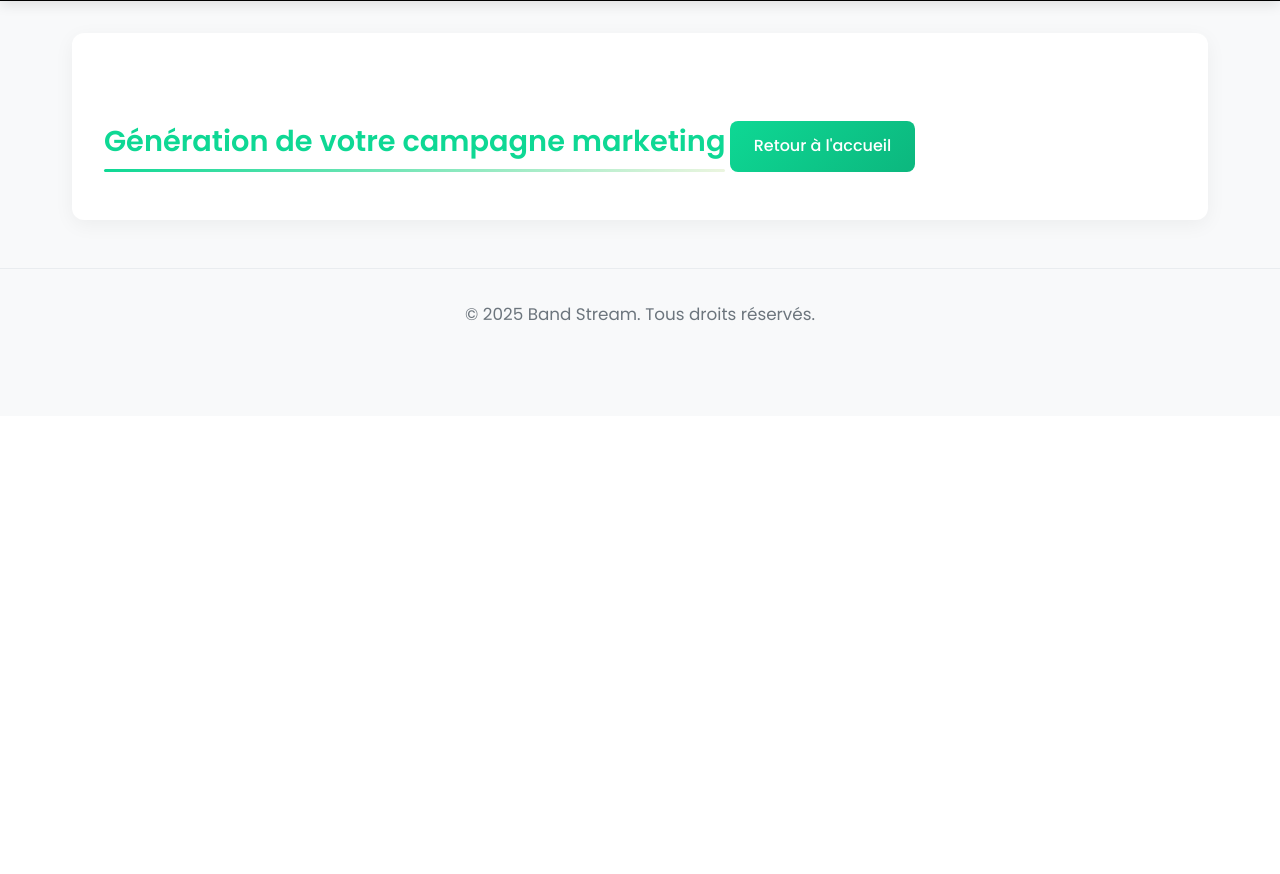
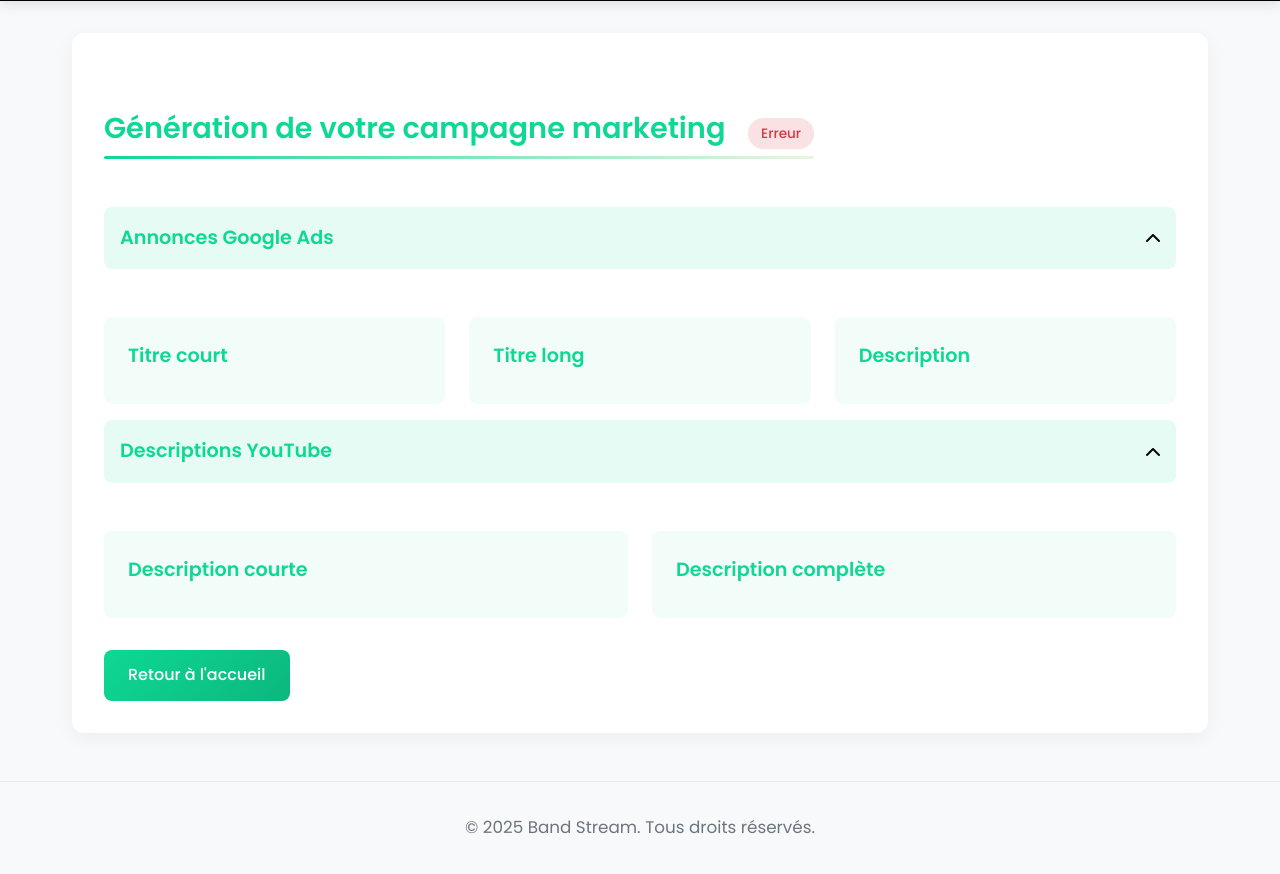
Before and after one commit to DenisAIagent/Bandstream-AiAgent, a Flask app: template campaign_supervisor/templates/results.html in a window 1280 px wide. Shown: the part 384-1258 px from the top of the page. Before the commit the page ends 705 px from the top, so only its background shows below. Run offline with Flask 2, Linux system fonts and the light colour scheme; the template is opened without the code that fills it, so the values that code supplies are empty.

Commit message:
Update results.html

```diff
--- a/campaign_supervisor/templates/results.html
+++ b/campaign_supervisor/templates/results.html
@@ -252,7 +252,7 @@
         }
 
         .section-content {
-            display: none;
+            display: block;
             padding: 1rem 0;
         }
 
@@ -262,6 +262,30 @@
 
         .section-header.active .section-icon {
             transform: rotate(180deg);
+        }
+
+        .status-badge {
+            display: inline-block;
+            padding: 0.3rem 0.8rem;
+            border-radius: 20px;
+            font-size: 0.85rem;
+            font-weight: 500;
+            margin-left: 1rem;
+        }
+
+        .status-generating {
+            background-color: rgba(255, 193, 7, 0.15);
+            color: var(--warning);
+        }
+
+        .status-completed {
+            background-color: rgba(40, 167, 69, 0.15);
+            color: var(--success);
+        }
+
+        .status-error {
+            background-color: rgba(220, 53, 69, 0.15);
+            color: var(--danger);
         }
 
         @media (max-width: 768px) {
@@ -313,23 +337,35 @@
                 </div>
             </div>
 
-            <h2>Génération de votre campagne marketing</h2>
+            <h2>
+                Génération de votre campagne marketing
+                {% if campaign_status == "generating" %}
+                <span class="status-badge status-generating">En cours</span>
+                {% elif campaign_status == "completed" %}
+                <span class="status-badge status-completed">Terminée</span>
+                {% else %}
+                <span class="status-badge status-error">Erreur</span>
+                {% endif %}
+            </h2>
 
             {% if campaign_status == "generating" %}
             <div class="loading">
                 <div class="loading-spinner"></div>
                 <p>Génération de votre campagne en cours...</p>
                 <p>Cela peut prendre quelques instants</p>
+                <p>Les résultats partiels sont affichés ci-dessous et seront mis à jour automatiquement</p>
             </div>
-            {% elif campaign_status == "completed" %}
+            {% endif %}
+
+            <!-- Afficher les résultats disponibles même si la campagne est en cours -->
             <div class="result-section">
                 <!-- Section Google Ads -->
                 <div class="section-container">
-                    <div class="section-header">
+                    <div class="section-header active">
                         <div class="section-title">Annonces Google Ads</div>
                         <div class="section-icon"><i class="fas fa-chevron-down"></i></div>
                     </div>
-                    <div class="section-content">
+                    <div class="section-content" style="display: block;">
                         <div class="result-grid">
                             <div class="result-item">
                                 <div class="result-title">Titre court</div>
@@ -351,11 +387,11 @@
 
                 <!-- Section YouTube -->
                 <div class="section-container">
-                    <div class="section-header">
+                    <div class="section-header active">
                         <div class="section-title">Descriptions YouTube</div>
                         <div class="section-icon"><i class="fas fa-chevron-down"></i></div>
                     </div>
-                    <div class="section-content">
+                    <div class="section-content" style="display: block;">
                         <div class="result-grid">
                             <div class="result-item">
                                 <div class="result-title">Description courte</div>
@@ -370,7 +406,6 @@
                     </div>
                 </div>
             </div>
-            {% endif %}
 
             <a href="/" class="btn">Retour à l'accueil</a>
         </div>
@@ -401,7 +436,6 @@
     </script>
     {% endif %}
 
-    {% if campaign_status == "completed" %}
     <script>
         // Fonctionnalité pour plier/déplier les sections
         document.addEventListener('DOMContentLoaded', function() {
@@ -420,6 +454,5 @@
             });
         });
     </script>
-    {% endif %}
 </body>
 </html>
```
